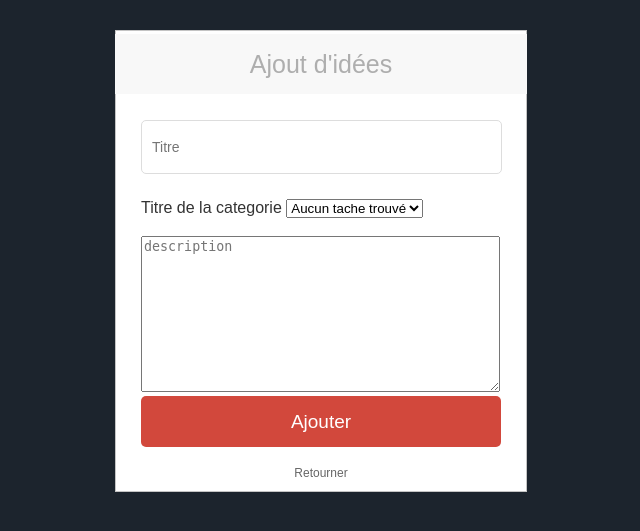
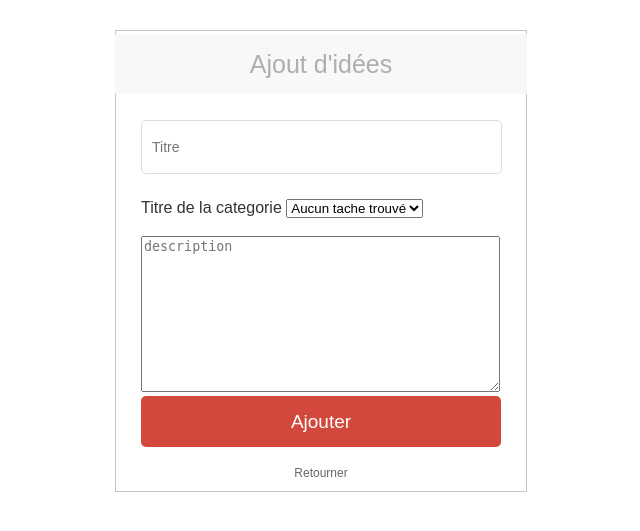
Before and after one commit to meblo98/Application_de_Bo-te_a_Idees_Collaborative, a PHP site: page /ajout.php in a window 1280 px wide. Shown: the top 531 px of the page, without its empty margins (319-959 px from the left). Run offline with PHP 8.4, Linux system fonts and the light colour scheme; data that the repository does not hold is empty.

```diff
--- a/style.css
+++ b/style.css
@@ -1,5 +1,5 @@
 body {
-  background: #1c242d;
+  background: #ffffff;
   font-family: 'Arial', sans-serif;
   color: #333;
   margin: 0;
--- a/styles.css
+++ b/styles.css
@@ -1,6 +1,6 @@
 body {
     font-family: 'Arial', sans-serif;
-    background: #1c242d;
+    background: #e5e8eb;
     color: #333;
     margin: 0;
     padding: 0;
```
